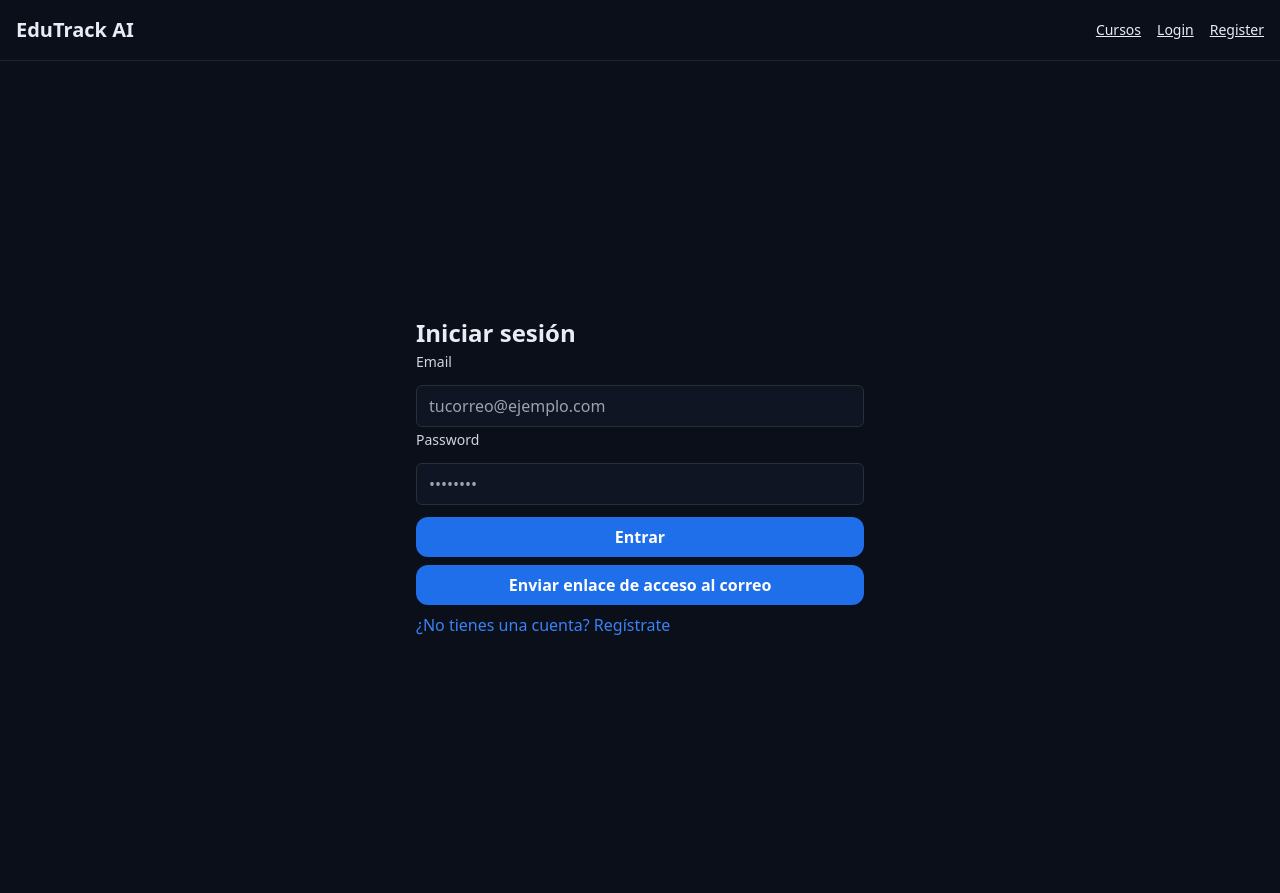
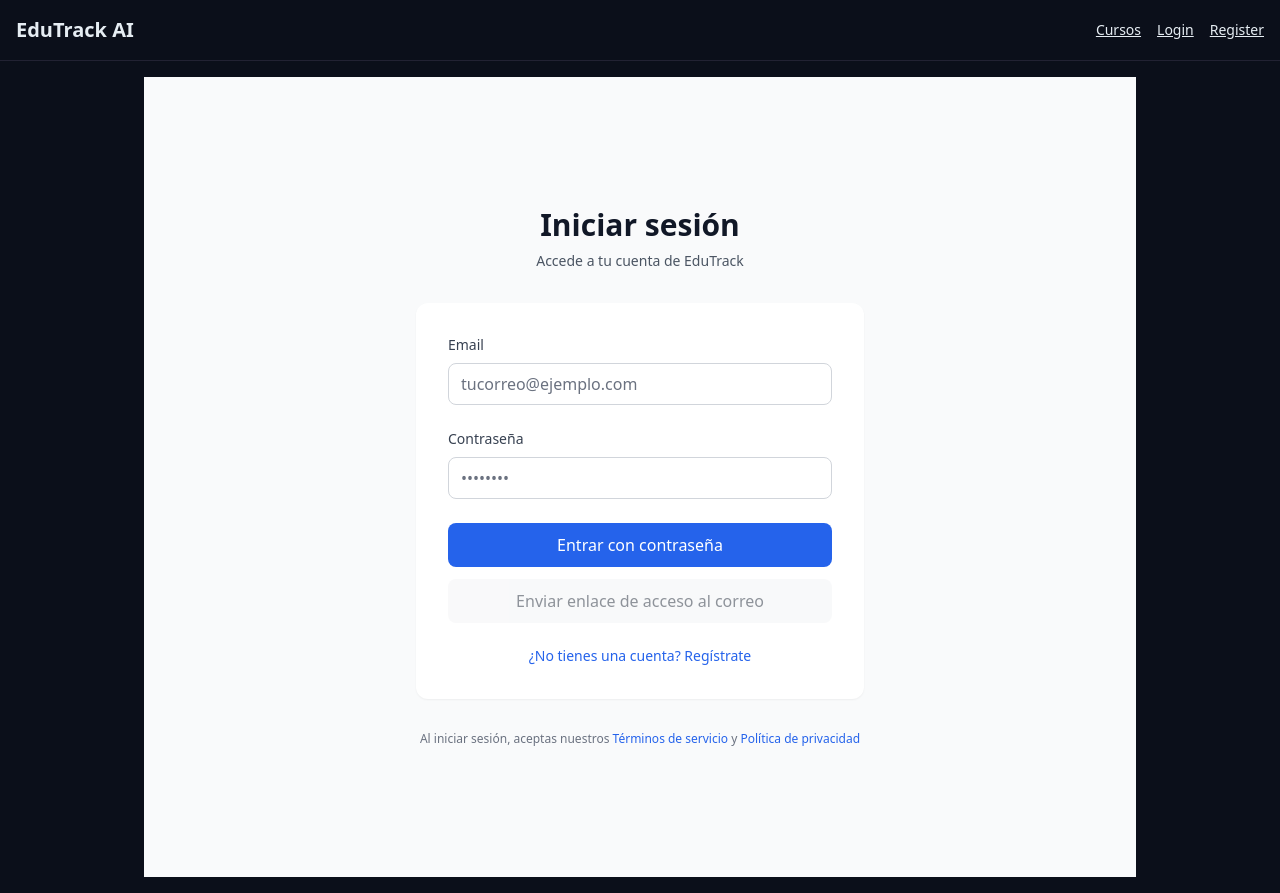
Before and after one commit to JveCorletto/MM100922-P3, a Next.js app: page /login in a window 1280 px wide. Built offline with nearby package versions, Linux system fonts and the light colour scheme; no server answers.

Commit message:
se modificó login para uso de suspense en vercel

```diff
--- a/app/login/page.tsx
+++ b/app/login/page.tsx
@@ -1,12 +1,13 @@
 "use client"
-import { useEffect, useState } from "react"
+import { useEffect, useState, Suspense } from "react"
 import { supabase } from "@/lib/supabaseClient"
 import { useRouter, useSearchParams } from "next/navigation"
 import Link from "next/link"
 
 type Mode = "password" | "link_sent"
 
-export default function LoginPage() {
+// Componente principal envuelto en Suspense
+function LoginContent() {
   const [email, setEmail] = useState("")
   const [password, setPassword] = useState("")
   const [mode, setMode] = useState<Mode>("password")
@@ -49,7 +50,6 @@ export default function LoginPage() {
         email,
         options: {
           shouldCreateUser: false,
-          // Opcional: redirige al volver del link
           emailRedirectTo: `${window.location.origin}${next.startsWith("/") ? next : "/dashboard"}`
         }
       })
@@ -71,73 +71,204 @@ export default function LoginPage() {
   }
 
   return (
-    <div className="flex items-center justify-center min-h-screen">
-      <div className="max-w-md w-full space-y-3">
-        <h1 className="text-2xl font-bold">Iniciar sesión</h1>
+    <div className="flex items-center justify-center min-h-screen bg-gray-50 dark:bg-gray-900 px-4 sm:px-6 lg:px-8">
+      <div className="max-w-md w-full space-y-6 sm:space-y-8">
+        {/* Header */}
+        <div className="text-center">
+          <h1 className="text-2xl sm:text-3xl font-bold text-gray-900 dark:text-white">
+            Iniciar sesión
+          </h1>
+          <p className="mt-2 text-sm text-gray-600 dark:text-gray-400">
+            Accede a tu cuenta de EduTrack
+          </p>
+        </div>
 
+        {/* Alertas */}
         {msg === "student-required" && (
-          <div className="text-yellow-400 text-sm">
+          <div className="bg-yellow-50 dark:bg-yellow-900/20 border border-yellow-200 dark:border-yellow-800 rounded-lg p-4">
+            <div className="flex">
+              <div className="flex-shrink-0">
+                <svg className="h-5 w-5 text-yellow-400" viewBox="0 0 20 20" fill="currentColor">
+                  <path fillRule="evenodd" d="M8.257 3.099c.765-1.36 2.722-1.36 3.486 0l5.58 9.92c.75 1.334-.213 2.98-1.742 2.98H4.42c-1.53 0-2.493-1.646-1.743-2.98l5.58-9.92zM11 13a1 1 0 11-2 0 1 1 0 012 0zm-1-8a1 1 0 00-1 1v3a1 1 0 002 0V6a1 1 0 00-1-1z" clipRule="evenodd" />
+                </svg>
+              </div>
+              <div className="ml-3">
+                <p className="text-sm text-yellow-700 dark:text-yellow-300">
                   Debes iniciar sesión como <b>estudiante</b> para inscribirte en el curso.
+                </p>
+              </div>
+            </div>
           </div>
         )}
 
+        {/* Formulario */}
+        <div className="bg-white dark:bg-gray-800 shadow-sm rounded-lg sm:rounded-xl p-6 sm:p-8 space-y-6">
           {/* Email */}
-        <label className="label">Email</label>
+          <div>
+            <label htmlFor="email" className="block text-sm font-medium text-gray-700 dark:text-gray-300 mb-2">
+              Email
+            </label>
             <input
-          className="input"
+              id="email"
+              className="w-full px-3 py-2 border border-gray-300 dark:border-gray-600 rounded-lg focus:ring-2 focus:ring-blue-500 focus:border-blue-500 dark:bg-gray-700 dark:text-white placeholder-gray-500 dark:placeholder-gray-400 transition-colors"
               type="email"
               value={email}
               onChange={(e) => setEmail(e.target.value)}
               autoComplete="email"
               placeholder="tucorreo@ejemplo.com"
             />
+          </div>
 
           {mode === "password" ? (
             <>
-            <label className="label">Password</label>
+              {/* Password */}
+              <div>
+                <label htmlFor="password" className="block text-sm font-medium text-gray-700 dark:text-gray-300 mb-2">
+                  Contraseña
+                </label>
                 <input
+                  id="password"
                   type="password"
-              className="input"
+                  className="w-full px-3 py-2 border border-gray-300 dark:border-gray-600 rounded-lg focus:ring-2 focus:ring-blue-500 focus:border-blue-500 dark:bg-gray-700 dark:text-white placeholder-gray-500 dark:placeholder-gray-400 transition-colors"
                   value={password}
                   onChange={(e) => setPassword(e.target.value)}
                   autoComplete="current-password"
                   placeholder="••••••••"
                 />
+              </div>
 
-            {err && <div className="text-red-400 text-sm">{err}</div>}
-            {info && <div className="text-green-400 text-sm">{info}</div>}
+              {/* Mensajes de error/info */}
+              {err && (
+                <div className="bg-red-50 dark:bg-red-900/20 border border-red-200 dark:border-red-800 rounded-lg p-4">
+                  <p className="text-sm text-red-700 dark:text-red-300">{err}</p>
+                </div>
+              )}
+              {info && (
+                <div className="bg-green-50 dark:bg-green-900/20 border border-green-200 dark:border-green-800 rounded-lg p-4">
+                  <p className="text-sm text-green-700 dark:text-green-300">{info}</p>
+                </div>
+              )}
 
-            <div className="flex flex-col gap-2">
-              <button className="btn" onClick={onLoginPassword} disabled={busy}>
-                {busy ? "Entrando…" : "Entrar"}
+              {/* Botones */}
+              <div className="space-y-3">
+                <button
+                  className="w-full bg-blue-600 hover:bg-blue-700 text-white py-2.5 px-4 rounded-lg font-medium transition-colors disabled:opacity-50 disabled:cursor-not-allowed focus:outline-none focus:ring-2 focus:ring-blue-500 focus:ring-offset-2 dark:focus:ring-offset-gray-800"
+                  onClick={onLoginPassword}
+                  disabled={busy}
+                >
+                  {busy ? (
+                    <div className="flex items-center justify-center">
+                      <div className="w-4 h-4 border-2 border-white border-t-transparent rounded-full animate-spin mr-2"></div>
+                      Entrando...
+                    </div>
+                  ) : (
+                    "Entrar con contraseña"
+                  )}
                 </button>
 
-              <button className="btn" type="button" onClick={sendMagicLink} disabled={busy || !email}>
-                {busy ? "Enviando…" : "Enviar enlace de acceso al correo"}
+                <button
+                  className="w-full bg-gray-100 hover:bg-gray-200 text-gray-800 dark:bg-gray-700 dark:hover:bg-gray-600 dark:text-gray-200 py-2.5 px-4 rounded-lg font-medium transition-colors disabled:opacity-50 disabled:cursor-not-allowed focus:outline-none focus:ring-2 focus:ring-gray-500 focus:ring-offset-2 dark:focus:ring-offset-gray-800"
+                  type="button"
+                  onClick={sendMagicLink}
+                  disabled={busy || !email}
+                >
+                  {busy ? (
+                    <div className="flex items-center justify-center">
+                      <div className="w-4 h-4 border-2 border-gray-500 border-t-transparent rounded-full animate-spin mr-2"></div>
+                      Enviando...
+                    </div>
+                  ) : (
+                    "Enviar enlace de acceso al correo"
+                  )}
                 </button>
 
-              <Link href="/register" className="text-blue-500 hover:text-blue-700 hover:underline no-underline">
+                <div className="text-center pt-2">
+                  <Link
+                    href="/register"
+                    className="text-blue-600 hover:text-blue-700 dark:text-blue-400 dark:hover:text-blue-300 hover:underline no-underline text-sm font-medium transition-colors"
+                  >
                     ¿No tienes una cuenta? Regístrate
                   </Link>
+                </div>
               </div>
             </>
           ) : (
             <>
-            {err && <div className="text-red-400 text-sm">{err}</div>}
-            {info && <div className="text-green-400 text-sm">{info}</div>}
+              {/* Modo link enviado */}
+              {err && (
+                <div className="bg-red-50 dark:bg-red-900/20 border border-red-200 dark:border-red-800 rounded-lg p-4">
+                  <p className="text-sm text-red-700 dark:text-red-300">{err}</p>
+                </div>
+              )}
+              {info && (
+                <div className="bg-green-50 dark:bg-green-900/20 border border-green-200 dark:border-green-800 rounded-lg p-4">
+                  <p className="text-sm text-green-700 dark:text-green-300">{info}</p>
+                </div>
+              )}
 
-            <div className="flex flex-col gap-2">
-              <button className="btn" type="button" onClick={resend} disabled={busy || cooldown > 0}>
+              <div className="space-y-3">
+                <button
+                  className="w-full bg-blue-600 hover:bg-blue-700 text-white py-2.5 px-4 rounded-lg font-medium transition-colors disabled:opacity-50 disabled:cursor-not-allowed focus:outline-none focus:ring-2 focus:ring-blue-500 focus:ring-offset-2 dark:focus:ring-offset-gray-800"
+                  type="button"
+                  onClick={resend}
+                  disabled={busy || cooldown > 0}
+                >
                   {cooldown > 0 ? `Reenviar enlace en ${cooldown}s` : "Reenviar enlace"}
                 </button>
 
-              <button className="btn" type="button" onClick={backToPassword}>
+                <button
+                  className="w-full bg-gray-100 hover:bg-gray-200 text-gray-800 dark:bg-gray-700 dark:hover:bg-gray-600 dark:text-gray-200 py-2.5 px-4 rounded-lg font-medium transition-colors focus:outline-none focus:ring-2 focus:ring-gray-500 focus:ring-offset-2 dark:focus:ring-offset-gray-800"
+                  type="button"
+                  onClick={backToPassword}
+                >
                   Usar contraseña
                 </button>
               </div>
             </>
           )}
         </div>
+
+        {/* Información adicional */}
+        <div className="text-center">
+          <p className="text-xs text-gray-500 dark:text-gray-400">
+            Al iniciar sesión, aceptas nuestros{" "}
+            <Link href="/terms" className="text-blue-600 hover:text-blue-700 dark:text-blue-400 dark:hover:text-blue-300 hover:underline no-underline">
+              Términos de servicio
+            </Link>{" "}
+            y{" "}
+            <Link href="/privacy" className="text-blue-600 hover:text-blue-700 dark:text-blue-400 dark:hover:text-blue-300 hover:underline no-underline">
+              Política de privacidad
+            </Link>
+          </p>
+        </div>
+      </div>
     </div>
   )
 }
+
+// Componente principal con Suspense
+export default function LoginPage() {
+  return (
+    <Suspense fallback={
+      <div className="flex items-center justify-center min-h-screen bg-gray-50 dark:bg-gray-900 px-4">
+        <div className="max-w-md w-full space-y-6">
+          <div className="text-center">
+            <h1 className="text-2xl sm:text-3xl font-bold text-gray-900 dark:text-white">
+              Iniciar sesión
+            </h1>
+            <p className="mt-2 text-sm text-gray-600 dark:text-gray-400">
+              Cargando...
+            </p>
+          </div>
+          <div className="bg-white dark:bg-gray-800 shadow-sm rounded-lg p-8 text-center">
+            <div className="flex justify-center">
+              <div className="w-8 h-8 border-4 border-blue-600 border-t-transparent rounded-full animate-spin"></div>
+            </div>
+          </div>
+        </div>
+      </div>
+    }>
+      <LoginContent />
+    </Suspense>
+  )
+}
```
Lines whose indentation alone changed are shown as unchanged.
